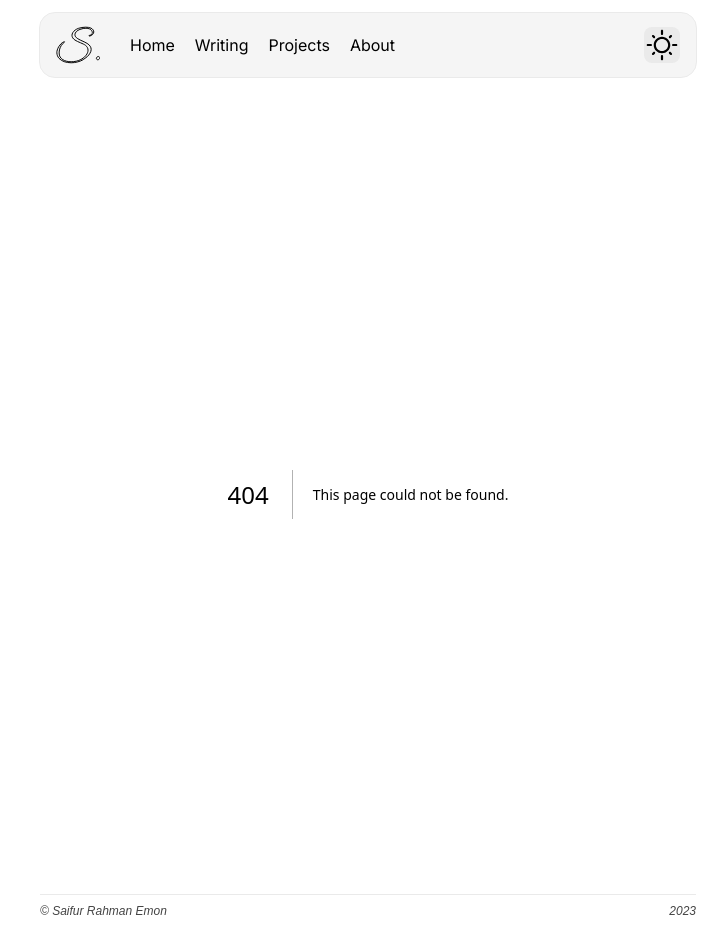
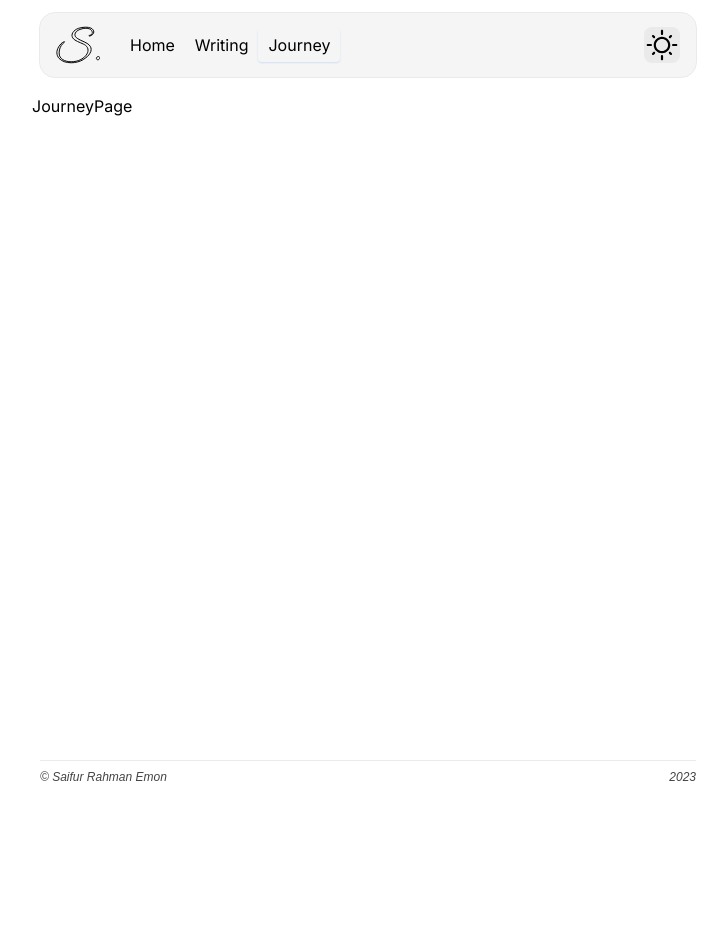
Before and after one commit to Saifurrahmanemon/saifur.me, a Next.js app: page /journey in a window 1280 px wide. Before the commit this address had no page. Shown: the whole page, without its empty margins (272-1000 px from the left). After the commit the page ends 800 px from the top, so only its background shows below. Built offline with nearby package versions, Linux system fonts and the light colour scheme; a web font is replaced by a local one.

Commit message:
feat: not found page

```diff
--- /dev/null
+++ b/app/journey/page.tsx
@@ -0,0 +1,3 @@
+export default function JourneyPage() {
+  return <div>JourneyPage</div>;
+}
--- /dev/null
+++ b/app/not-found.tsx
@@ -0,0 +1,17 @@
+function NotFoundPage() {
+  return (
+    <section className="mx-4">
+      <h1 className="my-2 text-md md:text-xl text-primary">
+        404 | This page could not be found.
+      </h1>
+      <p className="text-secondary">
+        Whoops! Looks like you took a detour into the unknown, much like a
+        spontaneous bike ride down unexplored paths. Embrace the thrill of this
+        digital trail. Just as every turn on a bike ride brings new sights,
+        every click might uncover something unexpected. Enjoy the ride!
+      </p>
+    </section>
+  );
+}
+
+export default NotFoundPage;
--- a/ui/navbar.tsx
+++ b/ui/navbar.tsx
@@ -11,7 +11,7 @@ import {
 import Link from 'next/link';
 import { usePathname } from 'next/navigation';
 import React, { useState } from 'react';
-import { BlogIcon, HomeIcon, LetterLogo, ProjectIcon, UserIcon } from './icons';
+import { BlogIcon, HomeIcon, LetterLogo, UserIcon } from './icons';
 import { NavItem } from './nav-item';
 import ThemeSwitch from './theme-switch';
 
@@ -25,8 +25,9 @@ export interface INavItem {
 const LINKS: INavItem[] = [
   { text: 'Home', href: '/', id: 0, Icon: <HomeIcon /> },
   { text: 'Writing', href: '/writing', id: 1, Icon: <BlogIcon /> },
-  { text: 'Projects', href: '/projects', id: 2, Icon: <ProjectIcon /> },
-  { text: 'About', href: '/about', id: 3, Icon: <UserIcon /> }
+  { text: 'Journey', href: '/journey', id: 1, Icon: <UserIcon /> }
+  // { text: 'Projects', href: '/projects', id: 2, Icon: <ProjectIcon /> },
+  // { text: 'About', href: '/about', id: 3, Icon: <UserIcon /> }
 ];
 
 const navItems = (
```
